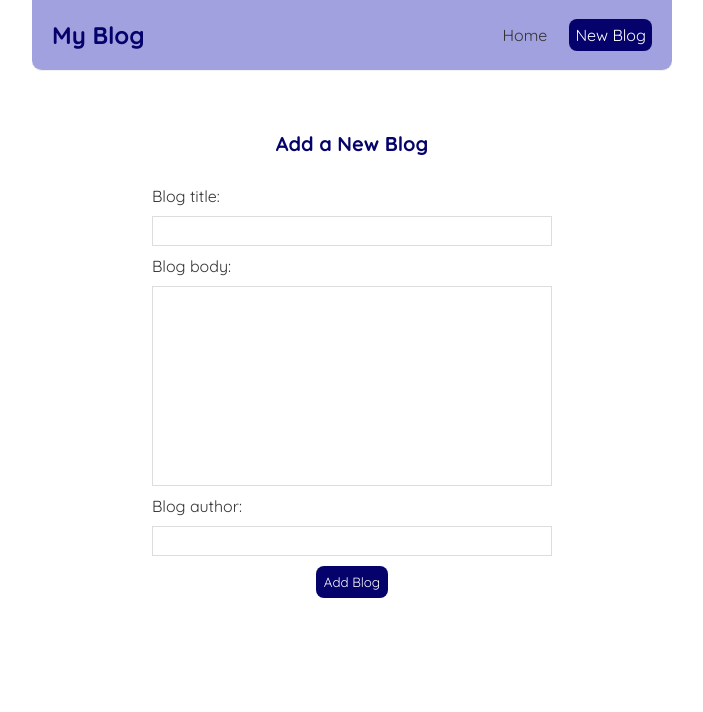
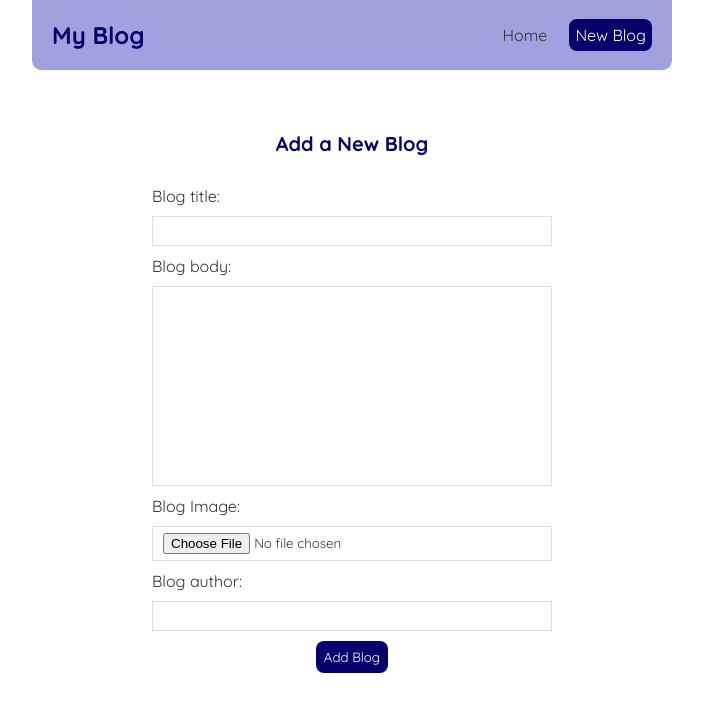
Before and after one commit to AitanMammadova/Blog-Next.js, a React (Create React App) app: page /create in a window 1280 px wide. Shown: the top 712 px of the page, without its empty margins (288-991 px from the left). Built offline with nearby package versions, Linux system fonts and the light colour scheme; the HTML template or start-up script is replaced by a standard one.

Commit message:
Blog Image

```diff
--- a/data/db.json
+++ b/data/db.json
@@ -17,6 +17,28 @@
       "body": "Hello to ninjas",
       "author": "mario",
       "id": 6
+    },
+    {
+      "title": "gfg",
+      "body": "fg",
+      "author": "gfg",
+      "image": {
+        "0": {}
+      },
+      "id": 7
+    },
+    {
+      "title": "fg",
+      "body": "fg",
+      "author": "fg",
+      "image": {},
+      "id": 8
+    },
+    {
+      "title": "rrr",
+      "body": "yr",
+      "author": "yr",
+      "id": 9
     }
   ]
 }
--- a/src/Components/BlogDetails.js
+++ b/src/Components/BlogDetails.js
@@ -22,6 +22,7 @@ const BlogDetails = () => {
                     <h2>{blog.title}</h2>
                     <p>Written by {blog.author}</p>
                     <div>{blog.body}</div>
+                    <div>{blog.image}</div>
                     <button onClick={handleDelete}>Delete</button>
                 </article>
             )}
--- a/src/Create.js
+++ b/src/Create.js
@@ -7,6 +7,10 @@ const Create = () => {
     const [author, setAuthor] = useState('');
     const [isPending, setIsPending] = useState(false);
     const history = useHistory();
+
+    const Image =(e)=>{
+        const file = e.target.files[0];
+    }
 
     const handleSubmit = (e) => {
         e.preventDefault();
@@ -40,6 +44,16 @@ const Create = () => {
                 value={body}
                 onChange={(e)=>setBody(e.target.value)}
                 ></textarea>
+                <label>Blog Image:</label>
+
+                <input
+                    type="file"
+                    accept="image/*"
+                    required
+                    // value = {image}
+                    onChange={Image}
+                />
+
                 <label>Blog author:</label>
                 <input
                 type="text"
```
